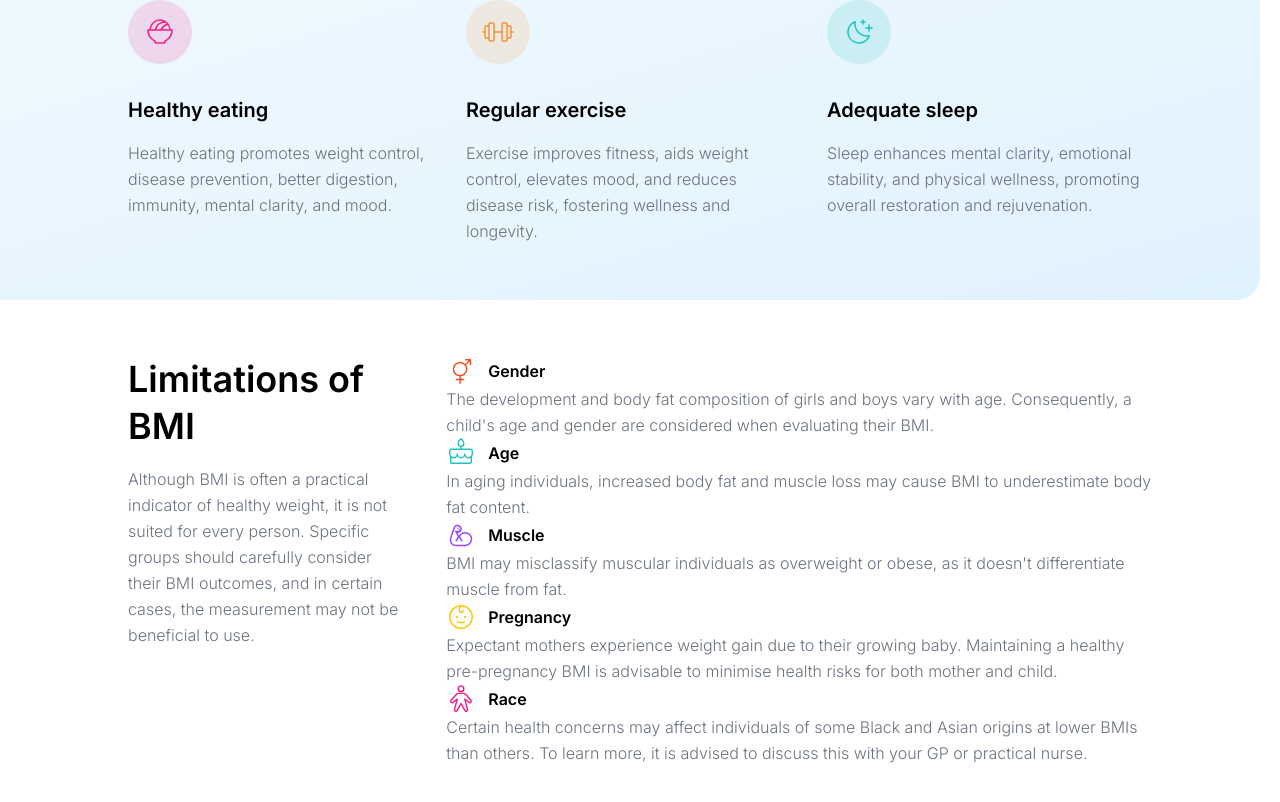
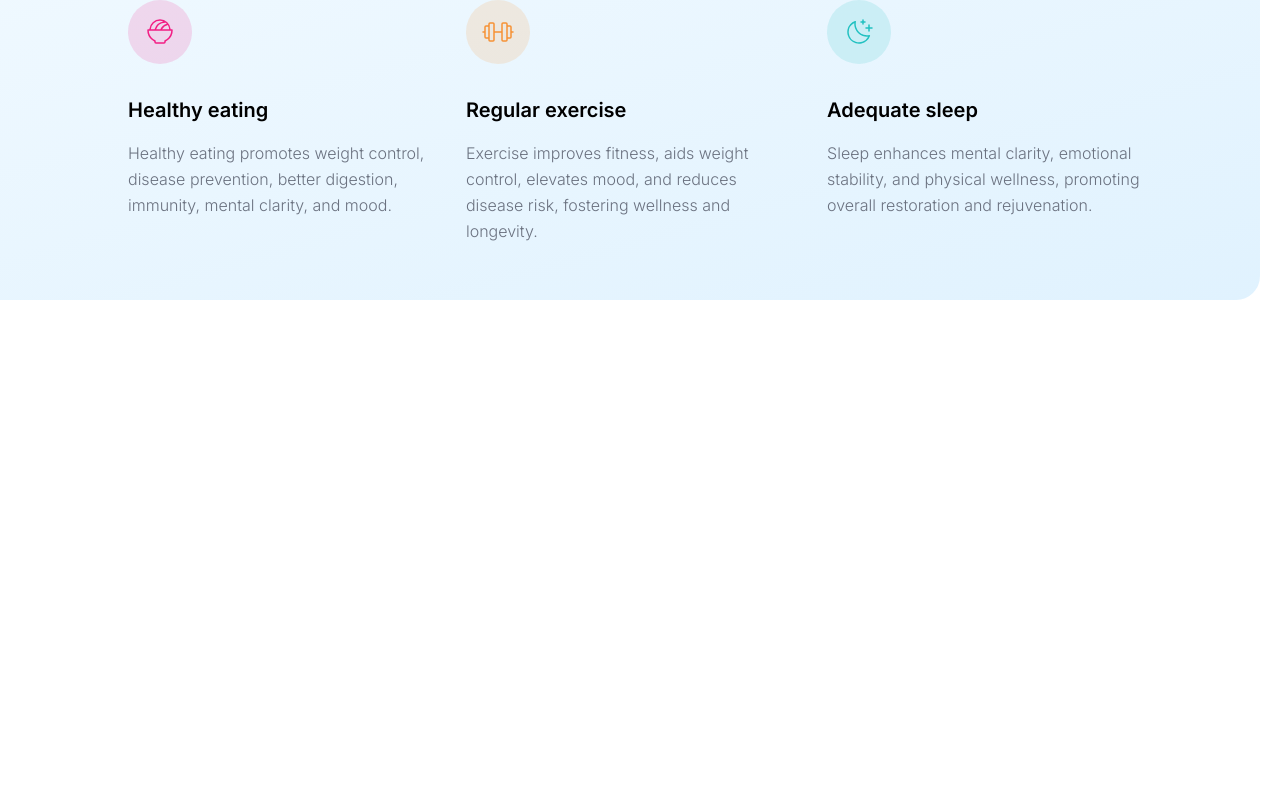
Before and after one commit to chungvuiloong/bmi_calculator, a Next.js app: page / in a window 1280 px wide. Shown: the part 1237-2039 px from the top of the page. After the commit the page ends 1649 px from the top, so only its background shows below. Built offline with nearby package versions, Linux system fonts and the light colour scheme.

Commit message:
Newly commented code works.

```diff
--- a/src/components/Limitations/index.tsx
+++ b/src/components/Limitations/index.tsx
@@ -41,19 +41,27 @@ export const Limitation = () => {
         <section className='relative'>
             <div className='py-14'>
                 <div className='relative px-5 md:px-8 xl:px-32 z-10'>
-                    <div className='container mx-auto flex lg:flex-row flex-col gap-12'>
-                        <div className='basis-1/2 flex flex-col gap-4'>
+                    <div className='container mx-auto flex lg:flex-row flex-col gap-12 w-fit'>
+                        {/* <div className='grid grid-cols-6 gap-4'>
+                            <div className='col-start-1 col-span-3 bg-red-500'>Text </div>
+                            <div className='col-start-4 col-span-2 bg-blue-500'>First Test</div>
+                            <div className='col-start-3 col-span-2 bg-blue-700'>Second Test</div>
+                            <div className='col-start-5 col-span-2 bg-gray-700'>Second Test</div>
+                            <div className='col-start-2 col-span-2 bg-blue-700'>Second Test</div>
+                            <div className='col-start-4 col-span-2 bg-gray-700'>Second Test</div>
+                        </div>             */}
+                        {/* <div className='basis-1/2 flex flex-col gap-4 h-fit'>
                             <Typography variant='h2' className='font-semibold'>Limitations of BMI</Typography>
                             <Typography variant='paragraph'>
                                 Although BMI is often a practical indicator of healthy weight,
                                 it is not suited for every person. Specific groups should carefully consider their BMI outcomes,
                                 and in certain cases, the measurement may not be beneficial to use.
                             </Typography>
-                        </div>
-                        <div>
+                        </div> */}
+                        {/* <div className='basis-1/2 flex flex-row flex-wrap'>
                             {
                                 limitation_card_data.map((data, index)=>
-                                    <Card key={index}>
+                                    <Card key={index} className='w-[200px] border-2'>
                                         <div className='flex flex-row gap-3'>
                                             <Image src={data.icon} alt={`${data.title} icon`} height={30} width={30} />
                                             <div className='flex flex-col justify-center'>
@@ -66,7 +74,7 @@ export const Limitation = () => {
                                     </Card>
                                 )
                             }
-                        </div>
+                        </div> */}
                     </div>
                 </div>
             </div>
```
